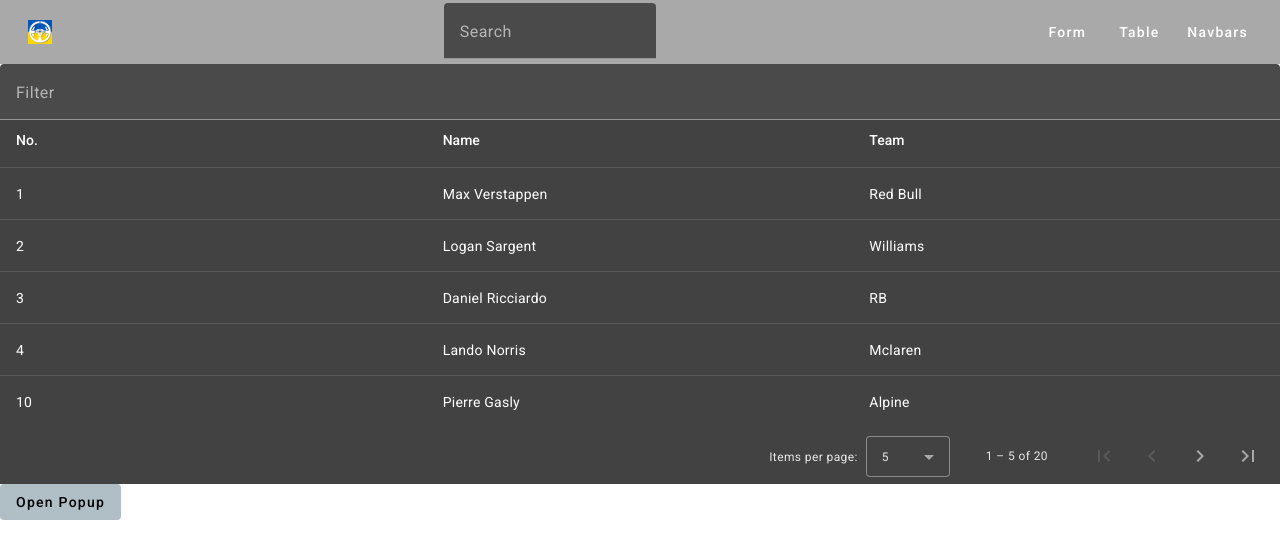
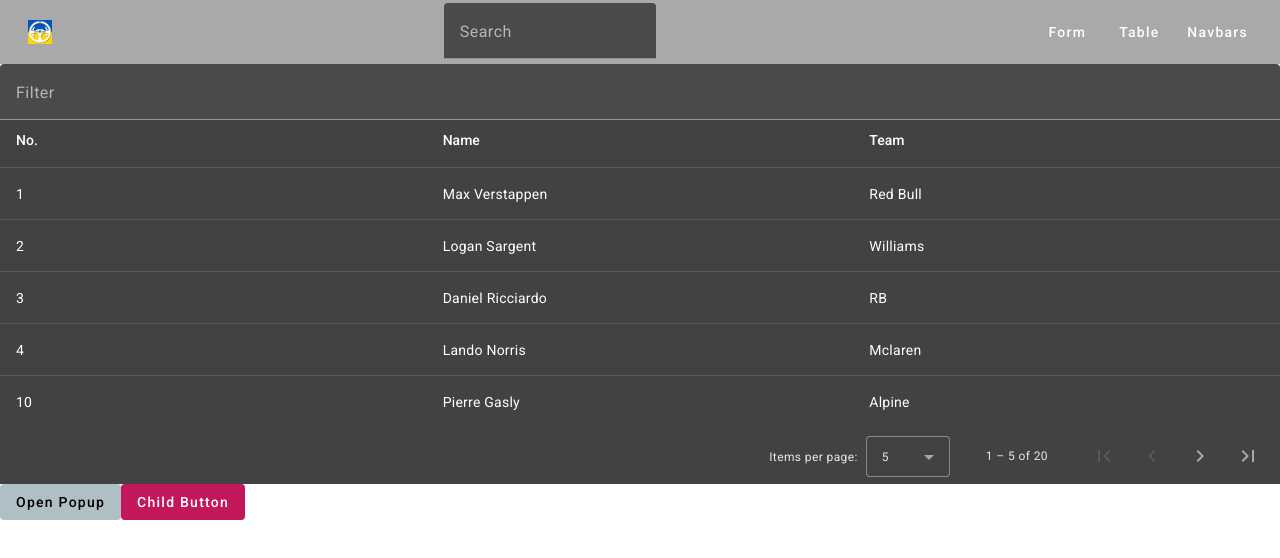
Before and after one commit to aasim2244/Angular, an Angular app: page /table in a window 1280 px wide. Shown: the top 558 px of the page. Built offline with nearby package versions, Linux system fonts and the light colour scheme.

Commit message:
input and output annotations added

```diff
--- /dev/null
+++ b/src/app/child-button/child-button.component.html
@@ -0,0 +1 @@
+<button mat-flat-button color="primary" [disabled]="isDisabled" (click)="setChildFilter()">Child Button</button>
--- /dev/null
+++ b/src/app/child-button/child-button.component.ts
@@ -0,0 +1,22 @@
+import { Component, EventEmitter, Input, Output } from '@angular/core';
+import {MatButtonModule} from '@angular/material/button';
+
+@Component({
+  selector: 'child-button',
+  standalone: true,
+  imports: [MatButtonModule],
+  templateUrl: './child-button.component.html',
+  styleUrl: './child-button.component.css'
+})
+export class ChildButtonComponent {
+
+  @Input()
+  isDisabled: boolean = true;
+
+  @Output()
+  childEmitter = new EventEmitter<string>;
+
+  setChildFilter(){
+    this.childEmitter.emit('lando');
+  }
+}
--- a/src/app/first-navbar/first-navbar.component.html
+++ b/src/app/first-navbar/first-navbar.component.html
@@ -18,4 +18,4 @@
     </mat-menu>
   </div>
 </mat-toolbar>
-<router-outlet/>
+<router-outlet defaultFilter=""/>
--- a/src/app/table/table.component.html
+++ b/src/app/table/table.component.html
@@ -40,3 +40,4 @@
 showFirstLastButtons>
 </mat-paginator>
 <button mat-flat-button color="accent" (click)="openDialog()">Open Popup</button>
+<child-button [isDisabled]="false" (childEmitter)="consumeChildEmitter($event)"></child-button>
--- a/src/app/table/table.component.ts
+++ b/src/app/table/table.component.ts
@@ -18,7 +18,7 @@ import {
   MatDialogContent,
   MatDialogTitle,
 } from '@angular/material/dialog';
-
+import { ChildButtonComponent } from '../child-button/child-button.component';
 
 const tableData = [
   //property names have to be same as columns for sorting to work
@@ -49,7 +49,7 @@ const tableData = [
   standalone: true,
   imports: [RouterOutlet, MatToolbarModule, MatIconModule, MatButtonModule, MatMenuModule,
     RouterModule, MatTableModule, MatSortModule, MatPaginatorModule, MatFormFieldModule,
-    MatInputModule, SearchService, FormsModule],
+    MatInputModule, SearchService, FormsModule, ChildButtonComponent],
   templateUrl: './table.component.html',
   styleUrl: './table.component.css'
 })
@@ -91,6 +91,11 @@ export class TableComponent implements OnInit, AfterViewInit{
   openDialog() {
     this.dialog.open(DialogElementsExampleDialog);
   }
+
+  consumeChildEmitter(event: string){
+    this.filterValue = event;
+    this.dataSource.filter = this.filterValue.trim().toLowerCase();
+  }
 }
 
 @Component({
```
Also changed, not shown: src/app/child-button/child-button.component.css (added), 1 other file (tests, documents, lock files or other folders).
